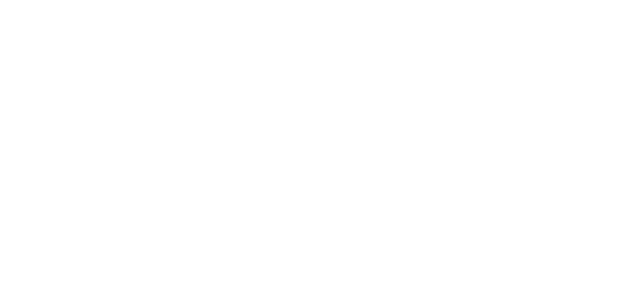
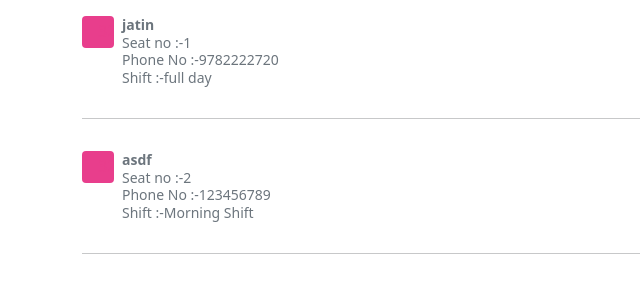
Before and after one commit to iamjatinyadav/librarymanagement, a Django app: page / in a window 1280 px wide. Before the commit the part shown is empty. Shown: the top 300 px of the page, without its empty margins (0-640 px from the left). Run offline with Django 4.2, Linux system fonts and the light colour scheme; data comes from the database, SQL or seed files in the repository; both versions use the stored data as it was after the commit.

Commit message:
try to fatch data from databases

```diff
--- a/librarymanagement/settings.py
+++ b/librarymanagement/settings.py
@@ -20,8 +20,7 @@
 # See https://docs.djangoproject.com/en/4.0/howto/deployment/checklist/
 
 # SECURITY WARNING: keep the secret key used in production secret!
-SECRET_KEY = 'django-insecure-lxa+7!_1$#mkrid6w@!rfz5dt@*pd=!&*f9eg6!nbj^a+i^!xi'
-
+SECRET_KEY ="django-insecure-lxa+7!_1$#mkrid6w@!rfz5dt@*pd=!&*f9eg6!nbj^nbj^a+i^!xi"
 # SECURITY WARNING: don't run with debug turned on in production!
 DEBUG = True
 
@@ -37,6 +36,7 @@
     'django.contrib.sessions',
     'django.contrib.messages',
     'django.contrib.staticfiles',
+
     'main.apps.MainConfig',
 ]
 
--- a/main/views.py
+++ b/main/views.py
@@ -1,6 +1,9 @@
+from certifi import contents
 from django.shortcuts import render, HttpResponse
-
+from main.models import Student
 
 # Create your views here.
 def home(request):
-    return render(request, 'main/home.html')
+    allstudent = Student.objects.all()
+    context = {'allstudent':allstudent}
+    return render(request, 'main/home.html', context)
--- a/templates/main/home.html
+++ b/templates/main/home.html
@@ -16,6 +16,22 @@
       </head>
       <main>
         <div class="container">
+          {% for student in allstudent %}
+          <div class="d-flex text-muted pt-3">
+            <svg class="bd-placeholder-img flex-shrink-0 me-2 rounded" width="32" height="32" xmlns="http://www.w3.org/2000/svg" role="img" aria-label="Placeholder: 32x32" preserveAspectRatio="xMidYMid slice" focusable="false"><title>Placeholder</title><rect width="100%" height="100%" fill="#e83e8c"></rect><text x="50%" y="50%" fill="#e83e8c" dy=".3em">32x32</text></svg>
+
+            <p class="pb-3 mb-0 small lh-sm ">
+              <strong class="d-block text-gray-dark">{{student.name}}</strong>
+              Seat no :-{{student.seatno}}<br>
+              Phone No :-{{student.phone}}<br>
+              Shift :-{{student.shift}}<br>
+              <hr>
+            </p>
+            <hr>
+          </div>
+          <hr>
+
+          {% endfor %}
 
 
         </div>
```
Also changed, not shown: db.sqlite3.
